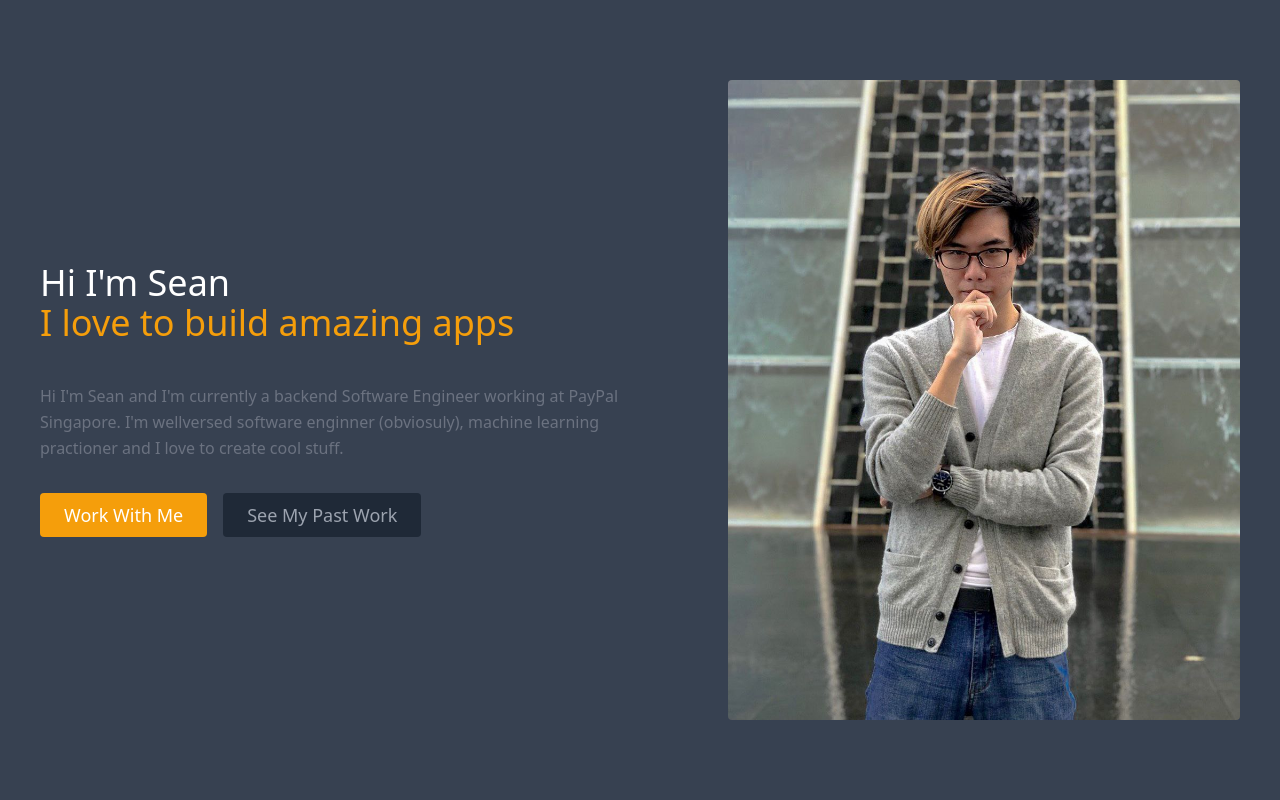
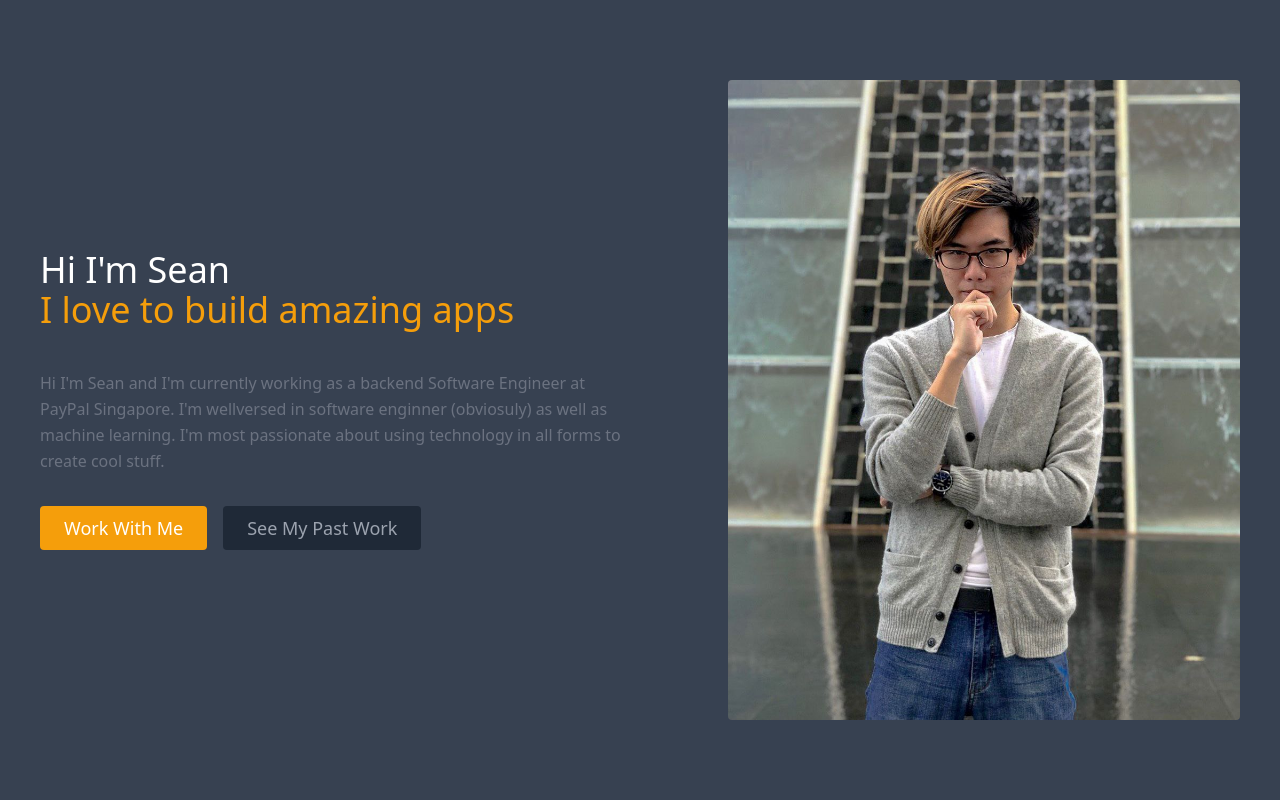
Before and after one commit to SeanEvanss/react_portfolio_site, a React (Create React App) app: page / in a window 1280 px wide. Shown: the top 800 px of the page. Built offline with nearby package versions, Linux system fonts and the light colour scheme.

Commit message:
Added react-spring and react-visibility-sensor packages

```diff
--- a/package.json
+++ b/package.json
@@ -15,8 +15,12 @@
         "react": "^17.0.2",
         "react-dom": "^17.0.2",
         "react-scripts": "4.0.3",
+        "react-visibility-sensor": "^5.1.1",
         "tailwindcss": "npm:@tailwindcss/postcss7-compat@^2.2.14",
         "web-vitals": "^1.0.1"
+    },
+    "peerDependencies": {
+        "react-spring": "^8.0.27"
     },
     "scripts": {
         "start": "craco start",
--- a/src/App.js
+++ b/src/App.js
@@ -5,6 +5,9 @@ import Navbar from './components/Navbar';
 import Projects from './components/Projects';
 import Skills from './components/Skills';
 import Contact from './components/Contact';
+
+import { Spring } from 'react-spring/renderprops';
+import ReactVisibilitySensor from 'react-visibility-sensor';
 
 export default function App() {
   return (
--- a/src/components/About.js
+++ b/src/components/About.js
@@ -1,8 +1,7 @@
-import React, { Component } from 'react'
+import React, { useState } from 'react'
 import Profile from './resources/profile.jpeg';
 
-export default class About extends Component {
-    render() {
+export default function About(){
     return (
         <section id="About">
             <div className="container mx-auto flex px-10 py-20 md:flex-row flex col items-center">
@@ -14,8 +13,8 @@ export default class About extends Component {
                         I love to build amazing apps
                     </h1>
                     <p className="mb-0 leading-relaxed">
-                            Hi I'm Sean and I'm currently a backend Software Engineer working at PayPal Singapore. I'm wellversed software enginner (obviosuly), machine learning
-                            practioner and I love to create cool stuff.
+                        Hi I'm Sean and I'm currently working as a backend Software Engineer at PayPal Singapore. I'm wellversed in software enginner (obviosuly) as well as machine learning.
+                        I'm most passionate about using technology in all forms to create cool stuff.
                     </p>
                     <div className="flex justify-center mt-8">
                         <a href="#contact"
@@ -38,5 +37,5 @@ export default class About extends Component {
             </div>
         </section>
     )
+
 }
-}
```
Also changed, not shown: 2 other files (tests, documents, lock files or other folders). Lines whose indentation alone changed are shown as unchanged.
